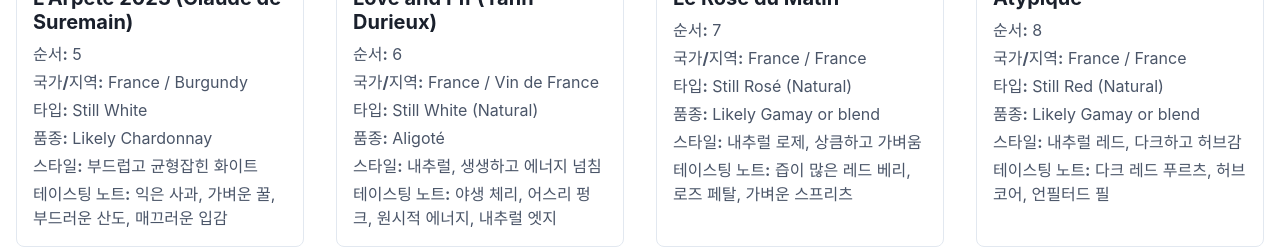
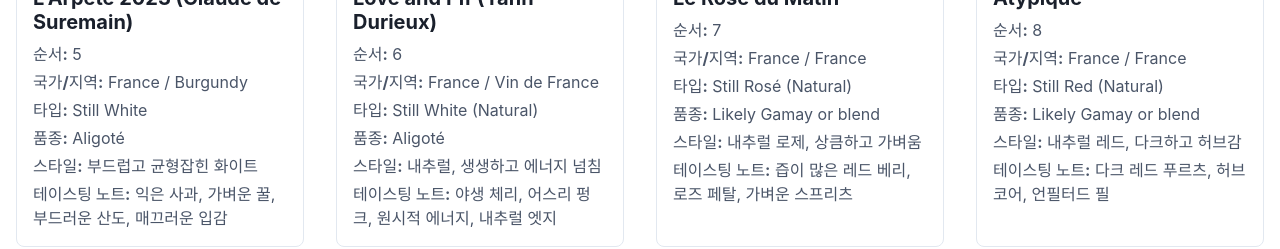
Before and after one commit to ryanberoarin/natural-wine-pages, a React (Vite) app: page / in a window 1280 px wide. Shown: the part 1280-1529 px from the top of the page. Built offline with nearby package versions, Linux system fonts and the light colour scheme.

Commit message:
[NoIssue] fix: Fix 25.07 no.5 grapes

```diff
--- a/src/data/gallery25_07.ts
+++ b/src/data/gallery25_07.ts
@@ -54,7 +54,7 @@ export const gallery25_07: GalleryData = {
       country: 'France',
       region: 'Burgundy',
       type: 'Still White',
-      grape: 'Likely Chardonnay',
+      grape: 'Aligoté',
       style: '부드럽고 균형잡힌 화이트',
       tastingNotes: '익은 사과, 가벼운 꿀, 부드러운 산도, 매끄러운 입감'
     },
--- a/src/data/wine_information_25_07.json
+++ b/src/data/wine_information_25_07.json
@@ -39,7 +39,7 @@
       "order": 5,
       "name": "L’Arpète 2023 (Claude de Suremain)",
       "style": "White",
-      "grapes": "Likely Chardonnay",
+      "grapes": "Aligoté",
       "region": "Burgundy",
       "tasting_notes": "Ripe apple, light honey, soft acidity, smooth mouthfeel",
       "serving_suggestion": "Serve with poultry or mild cheeses"
```
